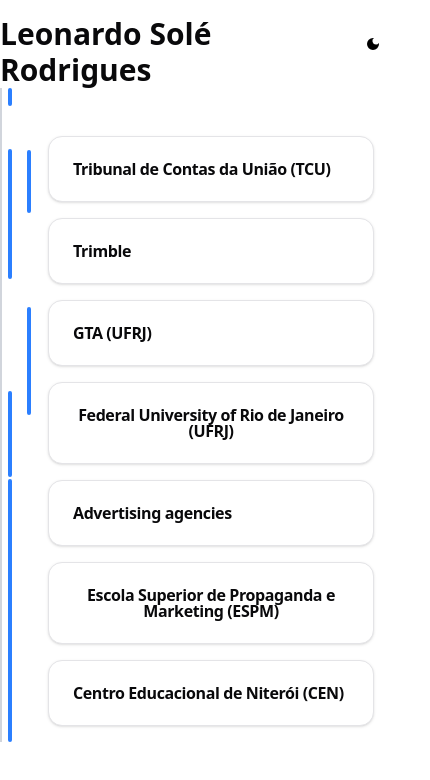
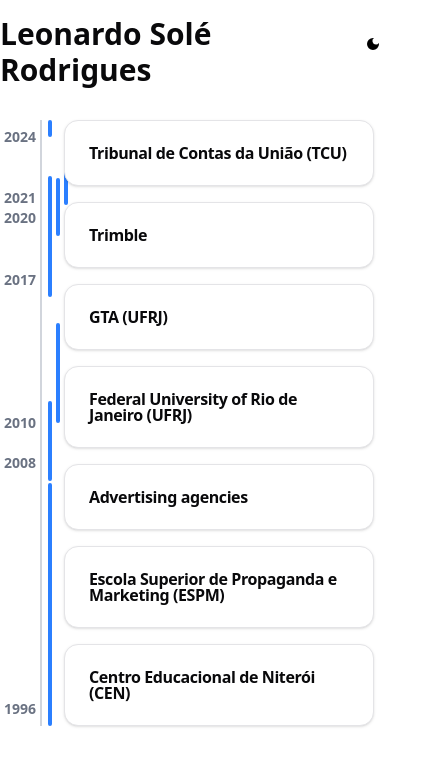
Before and after one commit to leosole/cv, a React app: page / in a window 390 px wide. Shown: the top 780 px of the page, 430 px wide, since content can reach past the window. Built offline with nearby package versions, Linux system fonts and the light colour scheme; the HTML template or start-up script is replaced by a standard one.

Commit message:
fix event bars with hovering

```diff
--- a/src/components/calendar/calendar.tsx
+++ b/src/components/calendar/calendar.tsx
@@ -1,10 +1,11 @@
 import type { Education, ProfessionalExperience } from "@/types/cv";
 import { parseISO, differenceInMonths } from 'date-fns';
-import EventCard from "./cards/event-card";
+import EventCard from "./event-card";
 import EventBar from "./event-bar";
 import type { ProcessedEvent } from "@/types/calendar";
-import { useRef, useLayoutEffect, useState } from "react";
+import { useRef, useState } from "react";
 import { getEventId } from "@/lib/strings";
+import { cn } from "@/lib/utils";
 
 interface CalendarProps {
     events: (ProfessionalExperience | Education)[]
@@ -15,28 +16,15 @@
 
 export default function Calendar({ events }: CalendarProps) {
     const containerRef = useRef<HTMLDivElement>(null);
-    const [containerDimensions, setContainerDimensions] = useState({ width: 0, height: 0 });
 
-    useLayoutEffect(() => {
-        const updateDimensions = () => {
-            if (containerRef.current) {
-                setContainerDimensions({
-                    width: containerRef.current.offsetWidth,
-                    height: containerRef.current.offsetHeight,
-                });
-            }
-        };
-        window.addEventListener('resize', updateDimensions);
-        updateDimensions();
-        return () => window.removeEventListener('resize', updateDimensions);
-    }, [events]);
+    const [openedCards, setOpenedCards] = useState<number[]>([])
+    const [hoveredCard, setHoveredCard] = useState<number>();
 
-    const processedEvents: ProcessedEvent[] = events.map(event => {
+    const processedEvents: ProcessedEvent[] = events.map((event, index) => {
         const isWork = 'company' in event;
-        const startDate = parseISO(isWork ? event.positions[0].start_date : event.start_date);
-        const endDateString = isWork ? event.positions[event.positions.length - 1].end_date : event.end_date;
+        const startDate = parseISO(isWork ? event.positions[event.positions.length - 1].start_date : event.start_date);
+        const endDateString = isWork ? event.positions[0].end_date : event.end_date;
         const endDate = endDateString.toLowerCase() === 'present' ? new Date() : parseISO(endDateString);
-
         return {
             ...event,
             startDate,
@@ -86,8 +74,8 @@
     const totalMinHeightRem = processedEvents.length * (COLLAPSED_CARD_HEIGHT_REM + CARD_MARGIN_REM);
 
     return (
-        <div ref={containerRef} className="relative container mx-auto p-4 md:p-8" style={{ minHeight: `${totalMinHeightRem}rem`, position: 'relative' }}>
-            <div className="absolute left-0 top-0 bottom-0 w-0.5 bg-gray-300 dark:bg-gray-700" />
+        <div ref={containerRef} className="relative container mx-auto px-4 md:px-8 mt-4" style={{ minHeight: `${totalMinHeightRem}rem`, position: 'relative' }}>
+            <div className="absolute left-10 lg:left-0 top-0 bottom-0 w-0.5 bg-gray-300 dark:bg-gray-700" />
 
             {years.map(year => {
                 const yearDate = new Date(year, 11, 31);
@@ -95,44 +83,49 @@
                 if (topPosition < 0 || topPosition > 100) return null;
 
                 return (
-                    <div key={year} className="absolute left-0 w-full" style={{ top: `${topPosition}%` }}>
-                        <div className="absolute left-0 -translate-x-12 -translate-y-2.5">
+                    <div key={year} className="absolute left-10 lg:left-0 w-full" style={{ top: `${topPosition}%` }}>
+                        <div className="absolute left-3 lg:left-0 -translate-x-12 -translate-y-2.5">
                             <span className="text-sm font-semibold text-gray-500 dark:text-gray-400">{year}</span>
                         </div>
                     </div>
                 );
             })}
 
-            {processedEvents.map(event => {
+            {processedEvents.map((event, index) => {
                 const topPositionPercent = (getMonthOffset(event.endDate) / totalTimelineMonths) * 100;
                 const heightPercent = (event.durationInMonths / totalTimelineMonths) * 100;
                 const eventColumnDetails = overlapColumns.map((col, i) => ({ col, i })).find(({ col }) => col.includes(event));
                 const eventColumnIndex = eventColumnDetails ? eventColumnDetails.i : 0;
-                const barMarginLeftRem = eventColumnIndex * 1.2 + 0.5;
+                const barMarginLeftRem = eventColumnIndex * 0.5 + 0.5;
 
                 return (
                     <div
                         key={`${getEventId(event)}`}
-                        className="absolute left-0"
+                        className="absolute left-10 lg:left-0"
                         style={{
                             top: `${topPositionPercent}%`,
                             height: `${heightPercent}%`,
                             marginLeft: `${barMarginLeftRem}rem`
                         }}
                     >
-                        <EventBar />
+                        <EventBar className={cn(openedCards.some(c => c===index) && "bg-purple-700", hoveredCard===index && "outline outline-amber-100")}/>
                     </div>
                 );
             })}
 
-            <div className="relative flex flex-col gap-4 mt-8 ml-8">
-                {processedEvents.map((event) => (
-                    <EventCard
-                        key={`${getEventId(event)}`}
-                        type={event.type}
-                        info={event}
-                    />
-                ))}
+            <div className="relative flex flex-col gap-4 mt-8 ml-12 lg:ml-8">
+                {processedEvents.map((event, index) => {
+                    return (
+                        <EventCard
+                            onMouseEnter={() => setHoveredCard(index)}
+                            onMouseLeave={() => setHoveredCard(undefined)}
+                            onToggle={ e => setOpenedCards(e ? [...openedCards, index] : openedCards.filter(i => i !== index)) }
+                            key={`${getEventId(event)}`}
+                            type={event.type}
+                            info={event}
+                        />
+                    )
+                })}
             </div>
         </div>
     );
--- a/src/components/calendar/cards/education-card.tsx
+++ /dev/null
@@ -1,23 +0,0 @@
-import { CardDescription } from "@/components/ui/card";
-import { CollapsibleCard, CollapsibleCardContent, CollapsibleCardHeader } from "@/components/ui/collapsible-card";
-import type { Education } from "@/types/cv";
-
-interface EducationCardProps {
-    info: Education
-}
-
-export default function EducationCard({ info }: EducationCardProps) {
-    return (
-        <CollapsibleCard>
-            <CollapsibleCardHeader>
-                {info.institution}
-            </CollapsibleCardHeader>
-            <CollapsibleCardContent>
-                <CardDescription>{info.degree}</CardDescription>
-                <p className="text-sm text-muted-foreground">
-                    {info.start_date} - {info.end_date}
-                </p>
-            </CollapsibleCardContent>
-        </CollapsibleCard>
-    )
-}
--- a/src/components/calendar/cards/work-card.tsx
+++ /dev/null
@@ -1,32 +0,0 @@
-import { CardDescription } from "@/components/ui/card";
-import { CollapsibleCard, CollapsibleCardContent, CollapsibleCardHeader } from "@/components/ui/collapsible-card";
-import type { ProfessionalExperience } from "@/types/cv";
-
-interface WorkCardProps {
-    info: ProfessionalExperience
-}
-
-export default function WorkCard({ info }: WorkCardProps) {
-    return (
-        <CollapsibleCard>
-            <CollapsibleCardHeader>{info.company}</CollapsibleCardHeader>
-            <CollapsibleCardContent>
-                {info.positions.map(position => (
-                    <div key={position.role} className="mb-4">
-                        <CardDescription>{position.role}</CardDescription>
-                        <p className="text-sm text-muted-foreground">
-                            {position.start_date} - {position.end_date}
-                        </p>
-                        <ul className="list-disc list-inside mt-2">
-                            {position.tasks.map(task => (
-                                <li key={task} className="text-sm">
-                                    {task}
-                                </li>
-                            ))}
-                        </ul>
-                    </div>
-                ))}
-            </CollapsibleCardContent>
-        </CollapsibleCard>
-    )
-}
--- /dev/null
+++ b/src/components/calendar/event-card.tsx
@@ -0,0 +1,73 @@
+import type { ProfessionalExperience, Education } from "@/types/cv";
+import type { EventType } from "@/types/calendar";
+import { CardDescription } from "@/components/ui/card";
+import { CollapsibleCard, CollapsibleCardHeader, CollapsibleCardContent } from "@/components/ui/collapsible-card";
+
+
+interface EventCardProps {
+    type: EventType
+    info: ProfessionalExperience | Education
+    ref?: React.Ref<HTMLDivElement>
+    className?: string
+    onMouseEnter: () => void
+    onMouseLeave: () => void
+    onToggle: (open: boolean) => void
+}
+
+
+export default function EventCard({ type, info, ref, className, onMouseEnter, onMouseLeave, onToggle }: EventCardProps) {
+    return (
+        <CollapsibleCard ref={ref} className={className} onMouseEnter={onMouseEnter} onMouseLeave={onMouseLeave} onOpenChange={e => onToggle(e)}>
+            {type === 'work' ? <WorkCard info={info as ProfessionalExperience} /> : <EducationCard info={info as Education} />}
+        </CollapsibleCard>
+    )
+}
+
+interface WorkCardProps {
+    info: ProfessionalExperience
+}
+
+export function WorkCard({ info }: WorkCardProps) {
+    return (
+        <>
+            <CollapsibleCardHeader>{info.company}</CollapsibleCardHeader>
+            <CollapsibleCardContent>
+                {info.positions.map(position => (
+                    <div key={position.role} className="mb-2">
+                        <CardDescription>{position.role}</CardDescription>
+                        <p className="text-sm text-muted-foreground">
+                            {position.start_date} - {position.end_date}
+                        </p>
+                        <ul className="list-disc list-inside mt-2">
+                            {position.tasks.map(task => (
+                                <li key={task} className="text-sm">
+                                    {task}
+                                </li>
+                            ))}
+                        </ul>
+                    </div>
+                ))}
+            </CollapsibleCardContent>
+        </>
+    )
+}
+
+interface EducationCardProps {
+    info: Education
+}
+
+export function EducationCard({ info }: EducationCardProps) {
+    return (
+        <>
+            <CollapsibleCardHeader>
+                {info.institution}
+            </CollapsibleCardHeader>
+            <CollapsibleCardContent>
+                <CardDescription>{info.degree}</CardDescription>
+                <p className="text-sm text-muted-foreground">
+                    {info.start_date} - {info.end_date}
+                </p>
+            </CollapsibleCardContent>
+        </>
+    )
+}
--- a/src/components/ui/card.tsx
+++ b/src/components/ui/card.tsx
@@ -57,7 +57,7 @@
   HTMLDivElement,
   React.HTMLAttributes<HTMLDivElement>
 >(({ className, ...props }, ref) => (
-  <div ref={ref} className={cn("p-6 pt-0", className)} {...props} />
+  <div ref={ref} className={cn("p-4", className)} {...props} />
 ))
 CardContent.displayName = "CardContent"
 
@@ -67,7 +67,7 @@
 >(({ className, ...props }, ref) => (
   <div
     ref={ref}
-    className={cn("flex items-center p-6 pt-0", className)}
+    className={cn("flex items-center p-4", className)}
     {...props}
   />
 ))
--- a/src/components/ui/collapsible-card.tsx
+++ b/src/components/ui/collapsible-card.tsx
@@ -2,9 +2,11 @@
 import { Card, CardContent, CardHeader, CardTitle } from "./card";
 import { Collapsible, CollapsibleContent, CollapsibleTrigger } from "./collapsible";
 
+type Props = React.HTMLAttributes<HTMLDivElement> & { onOpenChange?(open: boolean): void }
+
 export const CollapsibleCard = React.forwardRef<
   HTMLDivElement,
-  React.HTMLAttributes<HTMLDivElement>
+  Props
 >(({ className, ...props }, ref) => (
     <Card>
         <Collapsible ref={ref} {...props} />
@@ -15,8 +17,8 @@
   HTMLDivElement,
   React.HTMLAttributes<HTMLDivElement>
 >(({ className, ...props }, ref) => (
-    <CollapsibleTrigger>
-        <CardHeader ref={ref}>
+    <CollapsibleTrigger asChild>
+        <CardHeader ref={ref} className="data-[state=open]:border-b cursor-pointer">
             <CardTitle {...props}/>
         </CardHeader>
     </CollapsibleTrigger>
@@ -26,7 +28,7 @@
   HTMLDivElement,
   React.HTMLAttributes<HTMLDivElement>
 >(({ className, ...props }, ref) => (
-    <CollapsibleContent ref={ref}>
+    <CollapsibleContent ref={ref} className="overflow-hidden data-[state=open]:animate-slide-down data-[state=closed]:animate-slide-up pt-2">
         <CardContent {...props}/>
     </CollapsibleContent>
 ))
```
Also changed, not shown: src/components/calendar/cards/event-card.tsx (deleted, +0 -19 lines), src/components/calendar/event-bar.tsx (+6 -4 lines), src/index.css (+20 -0 lines).
